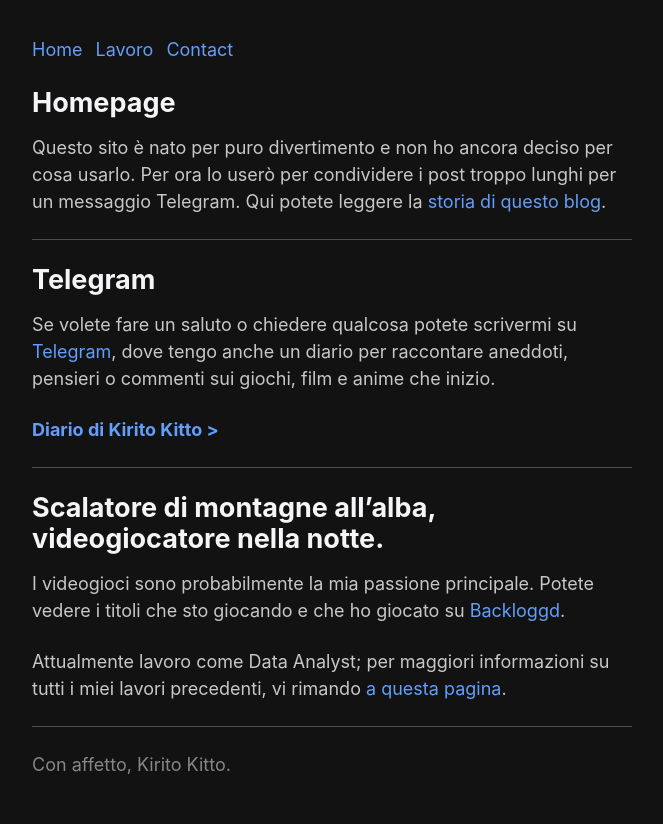
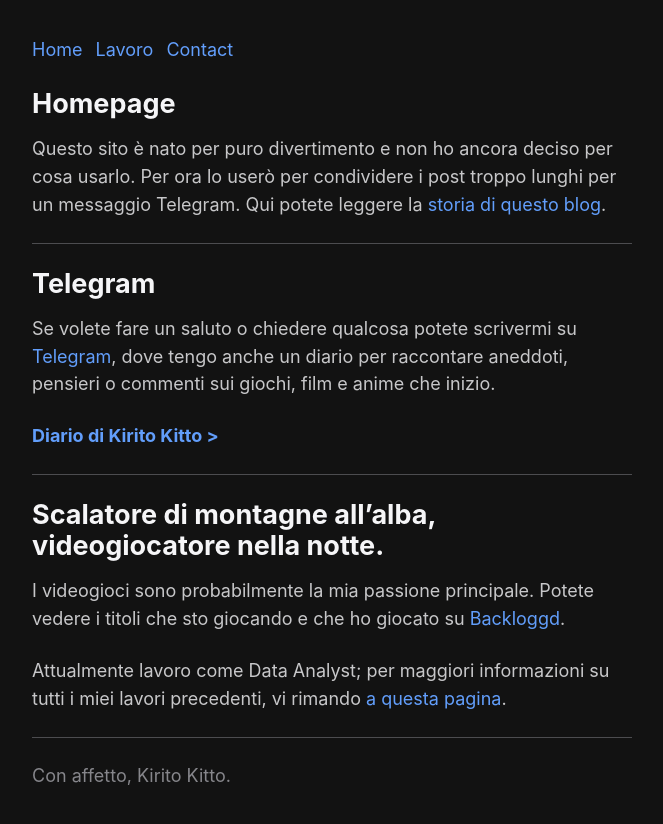
Before and after one commit to KiritoKitto/kiritokitto.github.io, a Jekyll site: the page built from index.md, in a window 1280 px wide. Shown: the top 824 px of the page, without its empty margins (308-971 px from the left). Built offline with Jekyll 4.4.1, drawn with Linux system fonts in a browser that asks for light colours; some web fonts are replaced; our own code applies the rules of GitHub Pages for plain Markdown files.

Commit message:
line height fix

```diff
--- a/css/style.css
+++ b/css/style.css
@@ -4,7 +4,7 @@
     --width: 600px;
 
     --font-size: 18px;
-    --font-line: 1.5;
+    --font-line: 1.55;
     --font-line-title: 1.15;
 
     --margin: 24px;
```
